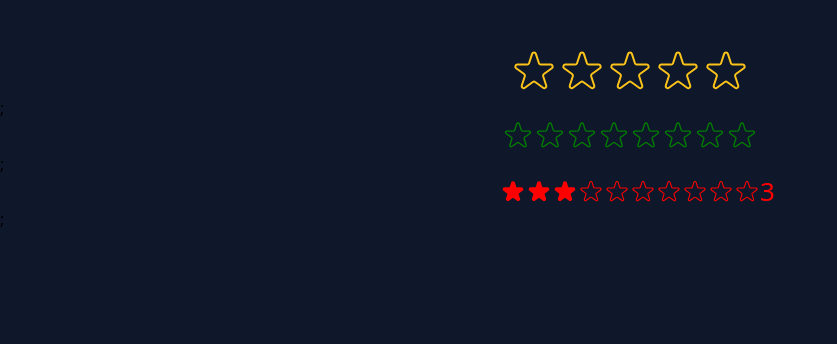
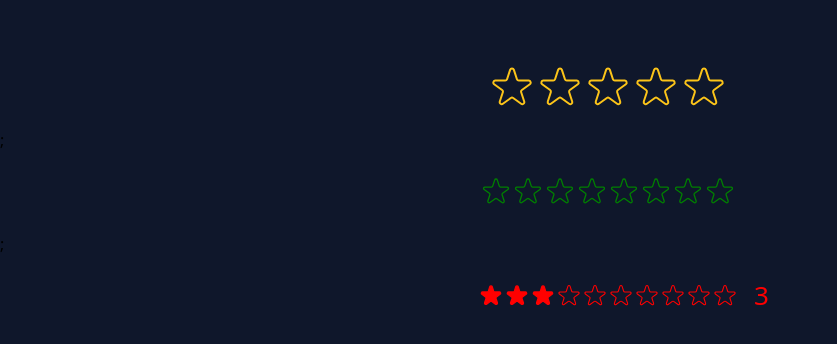
Before and after one commit to 01mehran/star-rating, a React (Vite) app: page / in a window 1280 px wide. Shown: the top 344 px of the page, without its empty margins (0-837 px from the left). Built offline with nearby package versions, Linux system fonts and the light colour scheme.

Commit message:
style: add some styles

```diff
--- a/src/App.tsx
+++ b/src/App.tsx
@@ -2,7 +2,7 @@ import StarRating from "./StarRating";
 
 function App() {
   return (
-    <div className="h-dvh bg-slate-900 pt-12 w-full">
+    <div className="h-dvh bg-slate-900 w-full pt-12">
       <StarRating />;
       <StarRating color="green" maxRate={8} size={32} />;
       <StarRating color="red" maxRate={10} size={26} defaultRate={3} />;
--- a/src/StarRating.tsx
+++ b/src/StarRating.tsx
@@ -22,9 +22,9 @@ function StarRating({
   };
 
   return (
-    <div className="flex items-start justify-center ">
-      <div className="flex items-center w-full justify-center">
-        <div className="flex ">
+    <div className="flex justify-center ">
+      <div className="flex items-center w-full justify-center min-h-20 gap-4 ">
+        <div className="flex items-start">
           {Array.from({ length: maxRate }, (_, i) => (
             <Star
               key={i}
@@ -38,7 +38,7 @@ function StarRating({
           ))}
         </div>
         <p
-          className="text-3xl "
+          className="text-3xl w-12 "
           style={{ color: color, minWidth: "20px", fontSize: `${size}px` }}
         >
           {tempRating || rating || ""}
```
